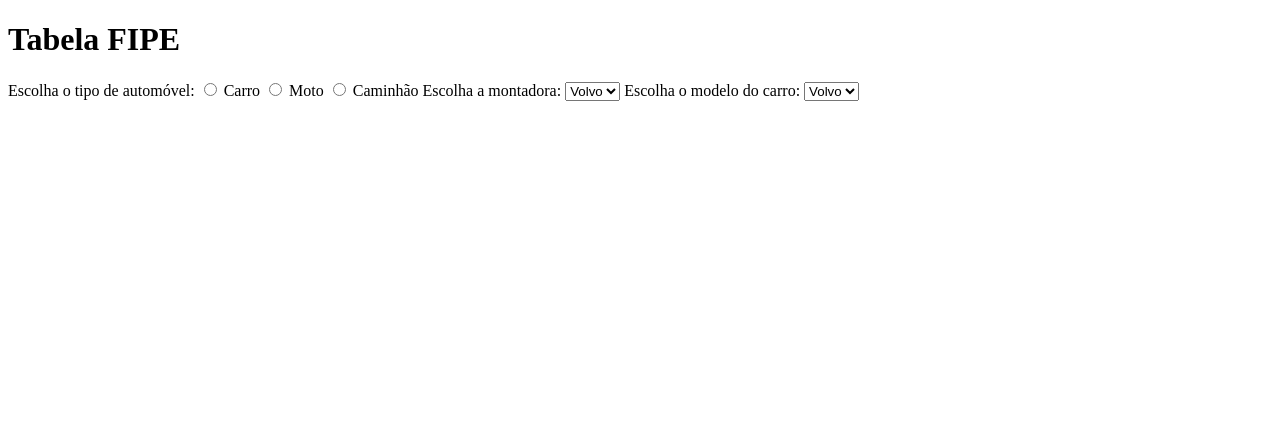
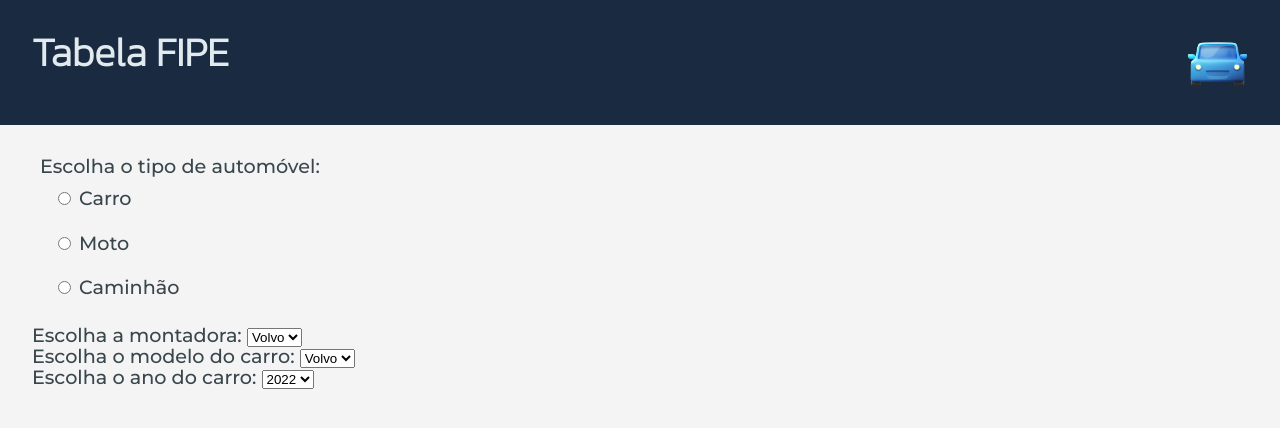
Before and after one commit to carolms23/TabelaFIPE, a plain HTML site: page index.html in a window 1280 px wide. Drawn offline with Linux system fonts and the light colour scheme; no server answers.

Commit message:
insercao css e organizacao dos blocos html

```diff
--- /dev/null
+++ b/assets/css/style.css
@@ -0,0 +1,47 @@
+* {
+    box-sizing: border-box;
+  }
+:root {
+    --main-text-color: #39464B;
+    --main-bg-color:#1A2A40;
+    --title-color: #e1eaee;
+    --secondary-bg-color: #f4f4f5;
+    --title-font: 'Kanit', sans-serif;;
+    --secondary-font:'Montserrat', sans-serif;
+    --line-height: 1.5;
+}
+body{
+    background-color: var(--secondary-bg-color)
+}
+
+header {
+    display: flex;
+    justify-content: space-between;
+    background-color:var(--main-bg-color);
+    padding:2rem;
+}
+h1{
+    font-family: var(--title-font);
+    font-weight: 700;
+    font-size: 2.5rem;
+    color: var(--title-color);
+}
+#blue-car{
+    width:5%;
+}
+
+main{
+    font-family: var(--secondary-font);
+    margin: 2rem;
+    color: var(--main-text-color);
+    font-size: 1.2rem;
+}
+
+.escolha-tipo-automovel{
+    margin:1rem 0.5rem;
+    display: flex;
+    flex-direction: column;
+}
+.escolha-tipo-automovel > div{
+    padding: 0.8rem;
+}
--- a/index.html
+++ b/index.html
@@ -7,37 +7,95 @@
         <link rel="stylesheet" href="">
         <link rel="preconnect" href="https://fonts.googleapis.com">
         <link rel="preconnect" href="https://fonts.gstatic.com" crossorigin>
-<link href="https://fonts.googleapis.com/css2?family=Kanit:wght@200&family=Montserrat:wght@500&family=Playfair+Display:wght@500&display=swap" rel="stylesheet">
+        <link
+            href="https://fonts.googleapis.com/css2?family=Kanit:wght@200&family=Montserrat:wght@500&family=Playfair+Display:wght@500&display=swap"
+            rel="stylesheet">
+        <link rel="stylesheet" href="assets/css/reset.css">
+        <link rel="stylesheet" href="assets/css/style.css">
         <title>Simulador Tabela FIPE</title>
     </head>
     <body>
         <header>
             <h1>Tabela FIPE</h1>
+            <img src="assets/img/3d-blue-car.png" alt="high speed" id ="blue-car"/>
         </header>
         <main>
-        <section class="simulator">
-            <label for="carro--automovel">Escolha o tipo de automóvel: </label>
-            <input type="radio" name="tipo--automovel" id="carro--automovel">
-            <label for="carro--automovel">Carro</label>
+            <section class="escolha-tipo-automovel">
+                <label for="carro--automovel">Escolha o tipo de automóvel:
+                </label>
 
-            <input type="radio" name="moto--automovel" id="tipo--automovel">
-            <label for="moto--automovel">Moto</label>
+                <div class="automovel--carro">
+                    <input type="radio" name="tipo--automovel" id="tipo--automovel">
+                    <label for="tipo--automovel">Carro</label>
+                </div>
 
+                <div class="automovel--moto">
+                    <input type="radio" name="tipo--automovel" id="tipo--automovel">
+                    <label for="tipo--automovel">Moto</label>
+                </div>
 
-            <input type="radio" name="caminhao--automovel" id="tipo--automovel">
-            <label for="caminhao--automovel">Caminhão</label>
+                <div class="automovel--caminhao">
+                    <input type="radio" name="tipo--automovel" id="tipo--automovel">
+                    <label for="tipo--automovel">Caminhão</label>
+                </div>
 
+            </section>
+
+            <section class="escolha-montadora">
                 <label for="montadora--carro">Escolha a montadora: </label>
-
                 <select name="montadora--carro" id="montadora--carro">
                     <option value="volvo">Volvo</option>
                 </select>
 
+            </section>
 
+            <section class="escolha-modelo">
                 <label for="modelo--carro">Escolha o modelo do carro: </label>
-
                 <select name="modelo--carro" id="modelo--carro">
                     <option value="volvo">Volvo</option>
+                </select>
+
+            </section>
+
+            <section class="escolha-ano">
+                <label for="ano--carro">Escolha o ano do carro: </label>
+
+                <select name="ano--carro" id="ano--carro">
+                    <option value="data">2022</option>
+                    <option value="data">2021</option>
+                    <option value="data">2020</option>
+                    <option value="data">2019</option>
+                    <option value="data">2018</option>
+                    <option value="data">2017</option>
+                    <option value="data">2016</option>
+                    <option value="data">2015</option>
+                    <option value="data">2014</option>
+                    <option value="data">2013</option>
+                    <option value="data">2012</option>
+                    <option value="data">2011</option>
+                    <option value="data">2010</option>
+                    <option value="data">2009</option>
+                    <option value="data">2008</option>
+                    <option value="data">2007</option>
+                    <option value="data">2006</option>
+                    <option value="data">2005</option>
+                    <option value="data">2004</option>
+                    <option value="data">2003</option>
+                    <option value="data">2002</option>
+                    <option value="data">2001</option>
+                    <option value="data">2000</option>
+                    <option value="data">1999</option>
+                    <option value="data">1998</option>
+                    <option value="data">1997</option>
+                    <option value="data">1996</option>
+                    <option value="data">1995</option>
+                    <option value="data">1994</option>
+                    <option value="data">1993</option>
+                    <option value="data">1992</option>
+                    <option value="data">1991</option>
+                    <option value="data">1990</option>
+
+
                 </select>
 
 
```
Also changed, not shown: assets/img/3d-blue-car.png (added), assets/img/png-speed.png (added). Lines whose indentation alone changed are shown as unchanged.
